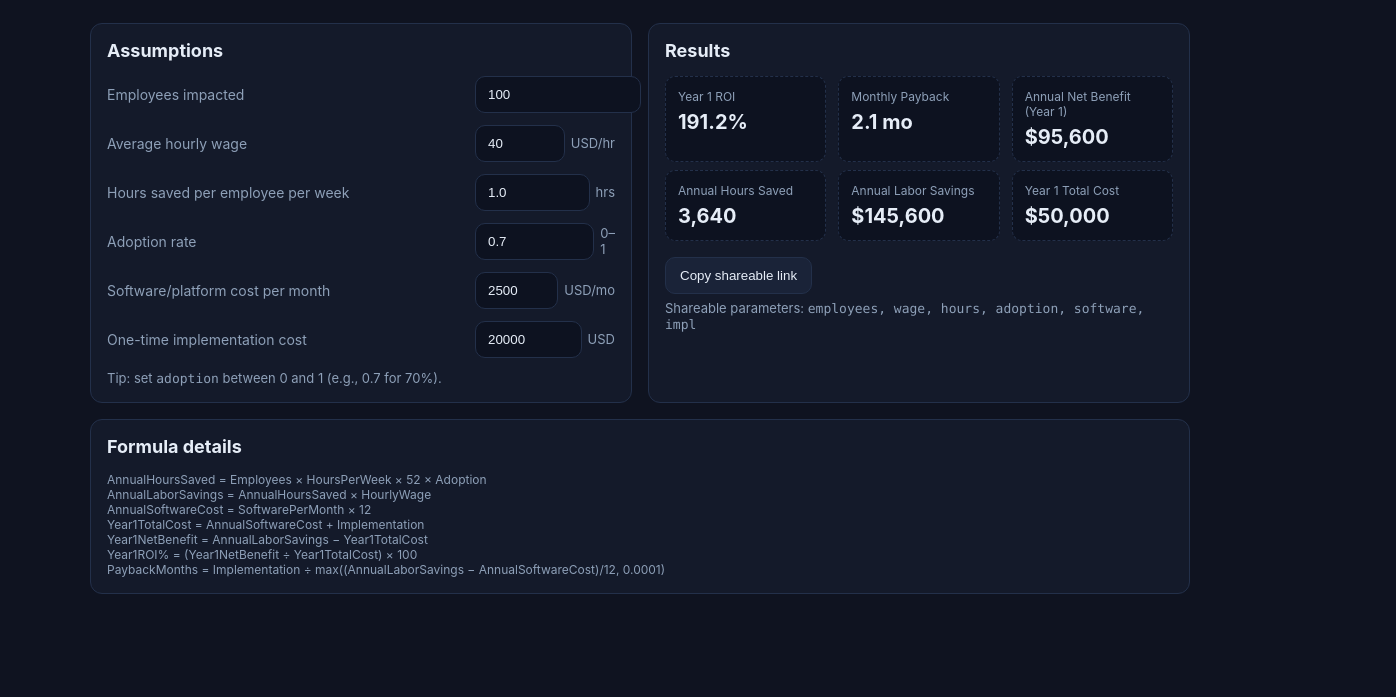
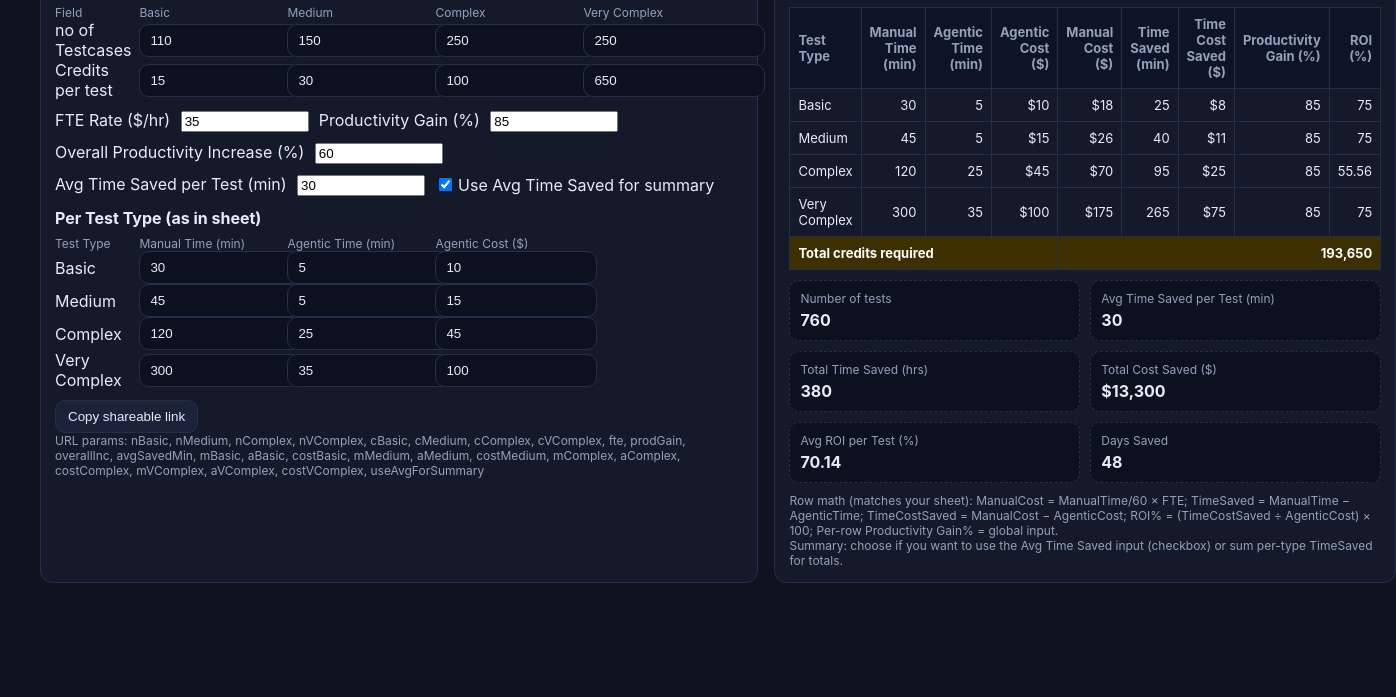
Before and after one commit to chepa-git/Credit_Calculator, a plain HTML site: page index.html in a window 1280 px wide. Shown: the part 103-800 px from the top of the page, 1396 px wide, since content can reach past the window. Drawn offline with Linux system fonts and the light colour scheme.

Commit message:
Update index.html

```diff
--- a/index.html
+++ b/index.html
@@ -1,285 +1,297 @@
 <!DOCTYPE html>
 <html lang="en">
 <head>
-  <meta charset="utf-8" />
-  <meta name="viewport" content="width=device-width, initial-scale=1" />
-  <title>AI ROI Calculator</title>
+<meta charset="utf-8"/>
+<meta name="viewport" content="width=device-width, initial-scale=1"/>
+<title>Agentic AI ROI (Excel-Exact)</title>
 <style>
-    :root {
-      --bg: #0f1320;
-      --panel: #141a2a;
-      --muted: #8ea0b8;
-      --text: #e6edf7;
-      --accent: #4cc38a;
-      --danger: #ff6b6b;
-      --border: #23304a;
-      --focus: #5eb0ef;
-    }
-    html, body {
-      margin: 0; padding: 0; background: var(--bg); color: var(--text);
-      font-family: Inter, ui-sans-serif, system-ui, -apple-system, Segoe UI, Roboto, Helvetica, Arial, "Apple Color Emoji", "Segoe UI Emoji";
-    }
-    .wrap { max-width: 1100px; margin: 40px auto; padding: 0 16px; }
-    h1 { font-size: 28px; margin: 0 0 8px; }
-    .sub { color: var(--muted); margin-bottom: 24px; }
-    .grid {
-      display: grid; grid-template-columns: 1fr 1fr; gap: 16px;
-    }
-    @media (max-width: 880px) { .grid { grid-template-columns: 1fr; } }
-    .card {
-      background: var(--panel); border: 1px solid var(--border); border-radius: 12px; padding: 16px;
-    }
-    .card h2 { margin-top: 0; font-size: 18px; }
-    .row { display: grid; grid-template-columns: 1fr 140px; gap: 12px; align-items: center; margin-bottom: 12px; }
-    .row label { color: var(--muted); font-size: 14px; }
-    .row input {
-      width: 100%; padding: 10px 12px; border-radius: 10px; border: 1px solid var(--border);
-      background: #0d1220; color: var(--text); outline: none;
-    }
-    .row input:focus { border-color: var(--focus); box-shadow: 0 0 0 3px rgba(94,176,239,.15); }
-    .suffix { display: flex; align-items: center; gap: 6px; }
-    .suffix span { color: var(--muted); font-size: 13px; }
-    .note { color: var(--muted); font-size: 13px; margin-top: 6px; }
-    .results {
-      display: grid; grid-template-columns: repeat(3, 1fr); gap: 12px; margin-top: 8px;
-    }
-    @media (max-width: 880px) { .results { grid-template-columns: 1fr; } }
-    .kpi {
-      background: #0d1220; border: 1px dashed var(--border); border-radius: 10px; padding: 12px;
-    }
-    .kpi .label { color: var(--muted); font-size: 12px; margin-bottom: 6px; }
-    .kpi .value { font-size: 20px; font-weight: 700; }
-    .value.negative { color: var(--danger); }
-    .footer {
-      display: flex; gap: 8px; flex-wrap: wrap; margin-top: 16px;
-    }
-    button, .link {
-      background: #1a2338; color: var(--text); border: 1px solid var(--border); border-radius: 10px;
-      padding: 10px 14px; cursor: pointer;
-    }
-    button:hover, .link:hover { border-color: var(--focus); }
-    .muted { color: var(--muted); font-size: 12px; }
-    .mono { font-family: ui-monospace, SFMono-Regular, Menlo, Monaco, Consolas, "Liberation Mono", "Courier New", monospace; }
+  :root{--bg:#0f1320;--panel:#141a2a;--muted:#92a2ba;--text:#e6edf7;--border:#23304a;--accent:#ffd166}
+  html,body{margin:0;background:var(--bg);color:var(--text);font-family:Inter,system-ui,Segoe UI,Roboto,Helvetica,Arial}
+  .wrap{max-width:1200px;margin:28px auto;padding:0 16px}
+  h1{margin:0 0 8px;font-size:24px}
+  .grid{display:grid;grid-template-columns:1.1fr .9fr;gap:16px}
+  @media (max-width:980px){.grid{grid-template-columns:1fr}}
+  .card{background:var(--panel);border:1px solid var(--border);border-radius:12px;padding:14px}
+  .card h2{margin:0 0 8px;font-size:16px}
+  .row{display:grid;grid-template-columns:1fr 140px 140px 140px 160px;gap:8px;align-items:center}
+  .row.head{color:var(--muted);font-size:12px}
+  .row input{width:100%;padding:8px 10px;border:1px solid var(--border);border-radius:10px;background:#0c1120;color:var(--text)}
+  .muted{color:var(--muted);font-size:12px}
+  .kpis{display:grid;grid-template-columns:repeat(2,1fr);gap:10px;margin-top:10px}
+  .kpi{background:#0c1120;border:1px dashed var(--border);border-radius:10px;padding:10px}
+  .kpi .lbl{color:var(--muted);font-size:12px;margin-bottom:4px}
+  .kpi .val{font-weight:700}
+  table{width:100%;border-collapse:collapse;margin-top:10px}
+  th,td{border:1px solid var(--border);padding:8px;font-size:13px;text-align:right}
+  th:first-child,td:first-child{text-align:left}
+  th{background:#0d1425;color:var(--muted)}
+  .hl{background:#3d2f00;color:#fff;font-weight:700}
+  .flex{display:flex;gap:10px;flex-wrap:wrap;align-items:center}
+  button{background:#1a2338;color:var(--text);border:1px solid var(--border);border-radius:10px;padding:8px 12px;cursor:pointer}
 </style>
 </head>
 <body>
 <div class="wrap">
-    <h1>AI ROI Calculator</h1>
-    <div class="sub">Adjust assumptions to estimate Year 1 ROI, monthly payback, and annual savings. Share prefilled links via URL parameters.</div>
+  <h1>Agentic AI ROI Calculator (Excel-aligned)</h1>
 
   <div class="grid">
     <div class="card">
-        <h2>Assumptions</h2>
+      <h2>Inputs</h2>
 
-        <div class="row">
-          <label for="employees">Employees impacted</label>
-          <input id="employees" type="number" min="0" step="1" value="100" />
+      <div class="row head">
+        <div>Field</div><div>Basic</div><div>Medium</div><div>Complex</div><div>Very Complex</div>
       </div>
 
       <div class="row">
-          <label for="wage">Average hourly wage</label>
-          <div class="suffix">
-            <input id="wage" type="number" min="0" step="1" value="40" />
-            <span>USD/hr</span>
-          </div>
+        <div>no of Testcases</div>
+        <input id="nBasic" type="number" value="110" min="0" step="1"/>
+        <input id="nMedium" type="number" value="150" min="0" step="1"/>
+        <input id="nComplex" type="number" value="250" min="0" step="1"/>
+        <input id="nVComplex" type="number" value="250" min="0" step="1"/>
       </div>
 
       <div class="row">
-          <label for="hours">Hours saved per employee per week</label>
-          <div class="suffix">
-            <input id="hours" type="number" min="0" step="0.1" value="1.0" />
-            <span>hrs</span>
-          </div>
+        <div>Credits per test</div>
+        <input id="cBasic" type="number" value="15" min="0" step="1"/>
+        <input id="cMedium" type="number" value="30" min="0" step="1"/>
+        <input id="cComplex" type="number" value="100" min="0" step="1"/>
+        <input id="cVComplex" type="number" value="650" min="0" step="1"/>
       </div>
 
-        <div class="row">
-          <label for="adoption">Adoption rate</label>
-          <div class="suffix">
-            <input id="adoption" type="number" min="0" max="1" step="0.05" value="0.7" />
-            <span>0–1</span>
-          </div>
+      <div class="flex" style="margin-top:10px">
+        <label>FTE Rate ($/hr) <input id="fte" type="number" value="35" min="0" step="0.01" style="width:120px;margin-left:6px"></label>
+        <label>Productivity Gain (%) <input id="prodGain" type="number" value="85" min="0" max="100" step="1" style="width:120px;margin-left:6px"></label>
+        <label>Overall Productivity Increase (%) <input id="overallInc" type="number" value="60" min="0" max="100" step="1" style="width:120px;margin-left:6px"></label>
+        <label>Avg Time Saved per Test (min) <input id="avgSavedMin" type="number" value="30" min="0" step="1" style="width:120px;margin-left:6px"></label>
+        <label><input id="useAvgForSummary" type="checkbox" checked style="margin-right:6px">Use Avg Time Saved for summary</label>
       </div>
 
+      <h2 style="margin-top:12px">Per Test Type (as in sheet)</h2>
+      <div class="row head">
+        <div>Test Type</div><div>Manual Time (min)</div><div>Agentic Time (min)</div><div>Agentic Cost ($)</div><div></div>
+      </div>
       <div class="row">
-          <label for="software">Software/platform cost per month</label>
-          <div class="suffix">
-            <input id="software" type="number" min="0" step="10" value="2500" />
-            <span>USD/mo</span>
+        <div>Basic</div>
+        <input id="mBasic" type="number" value="30" min="0" step="1"/>
+        <input id="aBasic" type="number" value="5" min="0" step="1"/>
+        <input id="costBasic" type="number" value="10" min="0" step="0.01"/>
+        <div></div>
       </div>
+      <div class="row">
+        <div>Medium</div>
+        <input id="mMedium" type="number" value="45" min="0" step="1"/>
+        <input id="aMedium" type="number" value="5" min="0" step="1"/>
+        <input id="costMedium" type="number" value="15" min="0" step="0.01"/>
+        <div></div>
+      </div>
+      <div class="row">
+        <div>Complex</div>
+        <input id="mComplex" type="number" value="120" min="0" step="1"/>
+        <input id="aComplex" type="number" value="25" min="0" step="1"/>
+        <input id="costComplex" type="number" value="45" min="0" step="0.01"/>
+        <div></div>
+      </div>
+      <div class="row">
+        <div>Very Complex</div>
+        <input id="mVComplex" type="number" value="300" min="0" step="1"/>
+        <input id="aVComplex" type="number" value="35" min="0" step="1"/>
+        <input id="costVComplex" type="number" value="100" min="0" step="0.01"/>
+        <div></div>
       </div>
 
-        <div class="row">
-          <label for="impl">One-time implementation cost</label>
-          <div class="suffix">
-            <input id="impl" type="number" min="0" step="100" value="20000" />
-            <span>USD</span>
+      <div class="flex" style="margin-top:10px">
+        <button id="share">Copy shareable link</button>
+        <span id="shareStatus" class="muted"></span>
       </div>
-        </div>
-
-        <div class="note">
-          Tip: set <span class="mono">adoption</span> between 0 and 1 (e.g., 0.7 for 70%).
-        </div>
+      <div class="muted">URL params: nBasic, nMedium, nComplex, nVComplex, cBasic, cMedium, cComplex, cVComplex, fte, prodGain, overallInc, avgSavedMin, mBasic, aBasic, costBasic, mMedium, aMedium, costMedium, mComplex, aComplex, costComplex, mVComplex, aVComplex, costVComplex, useAvgForSummary</div>
     </div>
 
     <div class="card">
-        <h2>Results</h2>
-        <div class="results">
-          <div class="kpi">
-            <div class="label">Year 1 ROI</div>
-            <div id="kpiRoi" class="value">—</div>
-          </div>
-          <div class="kpi">
-            <div class="label">Monthly Payback</div>
-            <div id="kpiPayback" class="value">—</div>
-          </div>
-          <div class="kpi">
-            <div class="label">Annual Net Benefit (Year 1)</div>
-            <div id="kpiNet" class="value">—</div>
-          </div>
+      <h2>Sheet Calculations</h2>
+
+      <table>
+        <thead>
+          <tr>
+            <th>Test Type</th>
+            <th>Manual Time (min)</th>
+            <th>Agentic Time (min)</th>
+            <th>Agentic Cost ($)</th>
+            <th>Manual Cost ($)</th>
+            <th>Time Saved (min)</th>
+            <th>Time Cost Saved ($)</th>
+            <th>Productivity Gain (%)</th>
+            <th>ROI (%)</th>
+          </tr>
+        </thead>
+        <tbody id="rows"></tbody>
+        <tfoot>
+          <tr>
+            <th colspan="4" class="hl">Total credits required</th>
+            <th colspan="5" id="totalCredits" class="hl" style="text-align:right"></th>
+          </tr>
+        </tfoot>
+      </table>
+
+      <div class="kpis">
+        <div class="kpi"><div class="lbl">Number of tests</div><div id="kNum" class="val">—</div></div>
+        <div class="kpi"><div class="lbl">Avg Time Saved per Test (min)</div><div id="kAvgMin" class="val">—</div></div>
+        <div class="kpi"><div class="lbl">Total Time Saved (hrs)</div><div id="kHours" class="val">—</div></div>
+        <div class="kpi"><div class="lbl">Total Cost Saved ($)</div><div id="kSaved" class="val">—</div></div>
+        <div class="kpi"><div class="lbl">Avg ROI per Test (%)</div><div id="kAvgRoi" class="val">—</div></div>
+        <div class="kpi"><div class="lbl">Days Saved</div><div id="kDays" class="val">—</div></div>
       </div>
 
-        <div class="results" style="margin-top: 8px;">
-          <div class="kpi">
-            <div class="label">Annual Hours Saved</div>
-            <div id="kpiHours" class="value">—</div>
+      <div class="muted" style="margin-top:10px">
+        Row math (matches your sheet):
+        ManualCost = ManualTime/60 × FTE; TimeSaved = ManualTime − AgenticTime; TimeCostSaved = ManualCost − AgenticCost; ROI% = (TimeCostSaved ÷ AgenticCost) × 100; Per-row Productivity Gain% = global input.<br/>
+        Summary: choose if you want to use the Avg Time Saved input (checkbox) or sum per-type TimeSaved for totals.
       </div>
-          <div class="kpi">
-            <div class="label">Annual Labor Savings</div>
-            <div id="kpiLabor" class="value">—</div>
-          </div>
-          <div class="kpi">
-            <div class="label">Year 1 Total Cost</div>
-            <div id="kpiCost" class="value">—</div>
-          </div>
-        </div>
-
-        <div class="footer">
-          <button id="share">Copy shareable link</button>
-          <span id="shareStatus" class="muted"></span>
-        </div>
-        <div class="note">Shareable parameters: <span class="mono">employees, wage, hours, adoption, software, impl</span></div>
-      </div>
-    </div>
-
-    <div class="card" style="margin-top:16px;">
-      <h2>Formula details</h2>
-      <div class="muted">
-        AnnualHoursSaved = Employees × HoursPerWeek × 52 × Adoption<br/>
-        AnnualLaborSavings = AnnualHoursSaved × HourlyWage<br/>
-        AnnualSoftwareCost = SoftwarePerMonth × 12<br/>
-        Year1TotalCost = AnnualSoftwareCost + Implementation<br/>
-        Year1NetBenefit = AnnualLaborSavings − Year1TotalCost<br/>
-        Year1ROI% = (Year1NetBenefit ÷ Year1TotalCost) × 100<br/>
-        PaybackMonths = Implementation ÷ max((AnnualLaborSavings − AnnualSoftwareCost)/12, 0.0001)
     </div>
   </div>
 </div>
 
 <script>
   const $ = (id) => document.getElementById(id);
+  const fmt = (n, d=2) => Number.isFinite(n) ? n.toLocaleString(undefined,{maximumFractionDigits:d}) : "—";
+  const money = (n) => Number.isFinite(n) ? n.toLocaleString(undefined,{style:"currency",currency:"USD",maximumFractionDigits:0}) : "—";
 
-    function toNumber(inputId, fallback) {
-      const raw = $(inputId).value.trim();
-      const value = Number(raw);
-      return Number.isFinite(value) ? value : fallback;
+  const TYPES = ["Basic","Medium","Complex","Very Complex"];
+  const ids = {
+    n:["nBasic","nMedium","nComplex","nVComplex"],
+    c:["cBasic","cMedium","cComplex","cVComplex"],
+    m:["mBasic","mMedium","mComplex","mVComplex"],
+    a:["aBasic","aMedium","aComplex","aVComplex"],
+    cost:["costBasic","costMedium","costComplex","costVComplex"]
+  };
+
+  function readInputs() {
+    const get = (id)=> Number($(id).value);
+    const fte = Number($("fte").value) || 0;
+    const prodGain = Number($("prodGain").value) || 0;
+    const overallInc = Number($("overallInc").value) || 0;
+    const avgSavedMin = Number($("avgSavedMin").value) || 0;
+    const useAvg = $("useAvgForSummary").checked;
+
+    const n = ids.n.map(get);
+    const c = ids.c.map(get);
+    const m = ids.m.map(get);
+    const a = ids.a.map(get);
+    const cost = ids.cost.map(get);
+
+    return {fte, prodGain, overallInc, avgSavedMin, useAvg, n, c, m, a, cost};
   }
 
-    function fmtMoney(n) {
-      if (!Number.isFinite(n)) return "—";
-      const sign = n < 0 ? "-" : "";
-      const abs = Math.abs(n);
-      return sign + abs.toLocaleString(undefined, { style: "currency", currency: "USD", maximumFractionDigits: 0 });
-    }
+  function calc() {
+    const x = readInputs();
+    const tbody = $("rows");
+    tbody.innerHTML = "";
 
-    function fmtNumber(n) {
-      if (!Number.isFinite(n)) return "—";
-      return n.toLocaleString();
-    }
+    let totalCredits = 0;
+    let totalTests = x.n.reduce((s,v)=>s+(v||0),0);
 
-    function fmtPercent(n) {
-      if (!Number.isFinite(n)) return "—";
-      return n.toLocaleString(undefined, { maximumFractionDigits: 1 }) + "%";
-    }
+    let roiList = [];
+    let totalTimeSavedMinutesByType = 0;
 
-    function clamp(n, min, max) { return Math.max(min, Math.min(max, n)); }
+    TYPES.forEach((name, i) => {
+      const manualTime = Math.max(0, x.m[i]||0);
+      const agenticTime = Math.max(0, x.a[i]||0);
+      const agenticCost = Math.max(0, x.cost[i]||0);
+      const qty = Math.max(0, x.n[i]||0);
+      const creditsPerTest = Math.max(0, x.c[i]||0);
 
-    function calculate() {
-      const employees = Math.max(0, Math.floor(toNumber("employees", 0)));
-      const wage = Math.max(0, toNumber("wage", 0));
-      const hoursPerWeek = Math.max(0, toNumber("hours", 0));
-      const adoption = clamp(toNumber("adoption", 1), 0, 1);
-      const softwarePerMonth = Math.max(0, toNumber("software", 0));
-      const implementation = Math.max(0, toNumber("impl", 0));
+      const manualCost = (manualTime/60) * x.fte;
+      const timeSavedMin = Math.max(0, manualTime - agenticTime);
+      const timeCostSaved = manualCost - agenticCost;
+      const roiPct = agenticCost > 0 ? (timeCostSaved/agenticCost)*100 : 0;
 
-      const annualHoursSaved = employees * hoursPerWeek * 52 * adoption;
-      const annualLaborSavings = annualHoursSaved * wage;
-      const annualSoftwareCost = softwarePerMonth * 12;
-      const year1TotalCost = annualSoftwareCost + implementation;
-      const year1NetBenefit = annualLaborSavings - year1TotalCost;
-      const monthlyNet = (annualLaborSavings - annualSoftwareCost) / 12;
-      const paybackMonths = implementation > 0 ? (implementation / Math.max(monthlyNet, 0.0001)) : 0;
-      const roiPct = year1TotalCost > 0 ? (year1NetBenefit / year1TotalCost) * 100 : 0;
+      totalCredits += qty * creditsPerTest;
+      totalTimeSavedMinutesByType += qty * timeSavedMin;
+      roiList.push(roiPct);
 
-      // Update UI
-      const roiEl = $("kpiRoi");
-      const paybackEl = $("kpiPayback");
-      const netEl = $("kpiNet");
-      const hoursEl = $("kpiHours");
-      const laborEl = $("kpiLabor");
-      const costEl = $("kpiCost");
+      const tr = document.createElement("tr");
+      tr.innerHTML = `
+        <td>${name}</td>
+        <td>${fmt(manualTime,0)}</td>
+        <td>${fmt(agenticTime,0)}</td>
+        <td>${money(agenticCost)}</td>
+        <td>${money(manualCost)}</td>
+        <td>${fmt(timeSavedMin,0)}</td>
+        <td>${money(timeCostSaved)}</td>
+        <td>${fmt(x.prodGain,0)}</td>
+        <td>${fmt(roiPct,2)}</td>
+      `;
+      tbody.appendChild(tr);
+    });
 
-      roiEl.textContent = fmtPercent(roiPct);
-      paybackEl.textContent = Number.isFinite(paybackMonths) ? (paybackMonths < 0 ? "Immediate" : paybackMonths.toFixed(1) + " mo") : "—";
-      netEl.textContent = fmtMoney(year1NetBenefit);
-      netEl.classList.toggle("negative", year1NetBenefit < 0);
+    // Summary
+    const avgRoi = roiList.length ? roiList.reduce((s,v)=>s+v,0)/roiList.length : 0;
 
-      hoursEl.textContent = fmtNumber(Math.round(annualHoursSaved));
-      laborEl.textContent = fmtMoney(annualLaborSavings);
-      costEl.textContent = fmtMoney(year1TotalCost);
+    const avgSavedPerTestMin = x.avgSavedMin; // explicit input (matches your yellow card)
+    const totalSavedMinutes = x.useAvg
+      ? totalTests * avgSavedPerTestMin
+      : totalTimeSavedMinutesByType;
+
+    const totalSavedHours = totalSavedMinutes / 60;
+    const totalCostSaved = totalSavedHours * x.fte;
+    const daysSaved = totalSavedHours / 8;
+
+    $("totalCredits").textContent = fmt(totalCredits,0);
+    $("kNum").textContent = fmt(totalTests,0);
+    $("kAvgMin").textContent = fmt(avgSavedPerTestMin,0);
+    $("kHours").textContent = fmt(totalSavedHours,0);
+    $("kSaved").textContent = money(totalCostSaved);
+    $("kAvgRoi").textContent = fmt(avgRoi,2);
+    $("kDays").textContent = fmt(daysSaved,0);
   }
 
   function syncFromUrl() {
-      const params = new URLSearchParams(window.location.search);
-      const map = {
-        employees: "employees",
-        wage: "wage",
-        hours: "hours",
-        adoption: "adoption",
-        software: "software",
-        impl: "impl",
-      };
-      for (const [key, id] of Object.entries(map)) {
-        if (params.has(key)) {
-          $(id).value = params.get(key);
+    const params = new URLSearchParams(location.search);
+    const allIds = [
+      ...ids.n, ...ids.c, ...ids.m, ...ids.a, ...ids.cost,
+      "fte","prodGain","overallInc","avgSavedMin","useAvgForSummary"
+    ];
+    allIds.forEach(id => {
+      if (params.has(id)) {
+        if (id === "useAvgForSummary") {
+          $(id).checked = params.get(id) === "1" || params.get(id).toLowerCase()==="true";
+        } else {
+          $(id).value = params.get(id);
         }
       }
-      calculate();
+    });
   }
 
-    function copyShareLink() {
-      const params = new URLSearchParams({
-        employees: $( "employees").value,
-        wage: $( "wage").value,
-        hours: $( "hours").value,
-        adoption: $( "adoption").value,
-        software: $( "software").value,
-        impl: $( "impl").value,
+  function share() {
+    const p = new URLSearchParams();
+    const set = (id,val)=>p.set(id,String(val));
+    const x = readInputs();
+    ids.n.forEach((id,i)=>set(id,$(id).value));
+    ids.c.forEach((id,i)=>set(id,$(id).value));
+    ids.m.forEach((id,i)=>set(id,$(id).value));
+    ids.a.forEach((id,i)=>set(id,$(id).value));
+    ids.cost.forEach((id,i)=>set(id,$(id).value));
+    ["fte","prodGain","overallInc","avgSavedMin"].forEach(id=>set(id,$(id).value));
+    set("useAvgForSummary", x.useAvg ? "1" : "0");
+    const url = `${location.origin}${location.pathname}?${p.toString()}`;
+    navigator.clipboard.writeText(url).then(()=>{
+      $("shareStatus").textContent="Link copied";
+      setTimeout(()=>$("shareStatus").textContent="",2000);
+    },()=>{
+      $("shareStatus").textContent="Copy failed";
+      setTimeout(()=>$("shareStatus").textContent="",2000);
     });
-      const url = `${location.origin}${location.pathname}?${params.toString()}`;
-      navigator.clipboard.writeText(url)
-        .then(() => { $("shareStatus").textContent = "Link copied"; setTimeout(() => $("shareStatus").textContent = "", 2000); })
-        .catch(() => { $("shareStatus").textContent = "Copy failed"; setTimeout(() => $("shareStatus").textContent = "", 2000); });
   }
 
-    // Events
-    ["employees","wage","hours","adoption","software","impl"].forEach(id => {
-      $(id).addEventListener("input", calculate);
-      $(id).addEventListener("change", calculate);
+  ["nBasic","nMedium","nComplex","nVComplex","cBasic","cMedium","cComplex","cVComplex",
+   "mBasic","mMedium","mComplex","mVComplex","aBasic","aMedium","aComplex","aVComplex",
+   "costBasic","costMedium","costComplex","costVComplex","fte","prodGain","overallInc",
+   "avgSavedMin","useAvgForSummary"].forEach(id=>{
+     $(id).addEventListener(id==="useAvgForSummary"?"change":"input",calc);
   });
-    $("share").addEventListener("click", copyShareLink);
+  $("share").addEventListener("click",share);
 
-    // Init
   syncFromUrl();
+  calc();
 </script>
 </body>
 </html>
```
Lines whose indentation alone changed are shown as unchanged.
